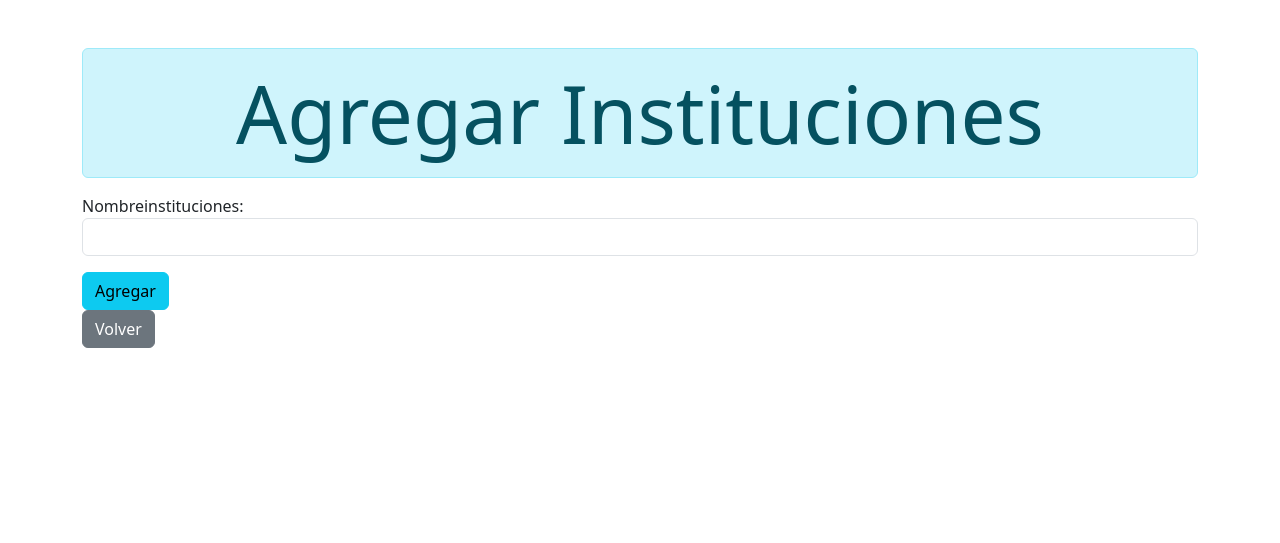
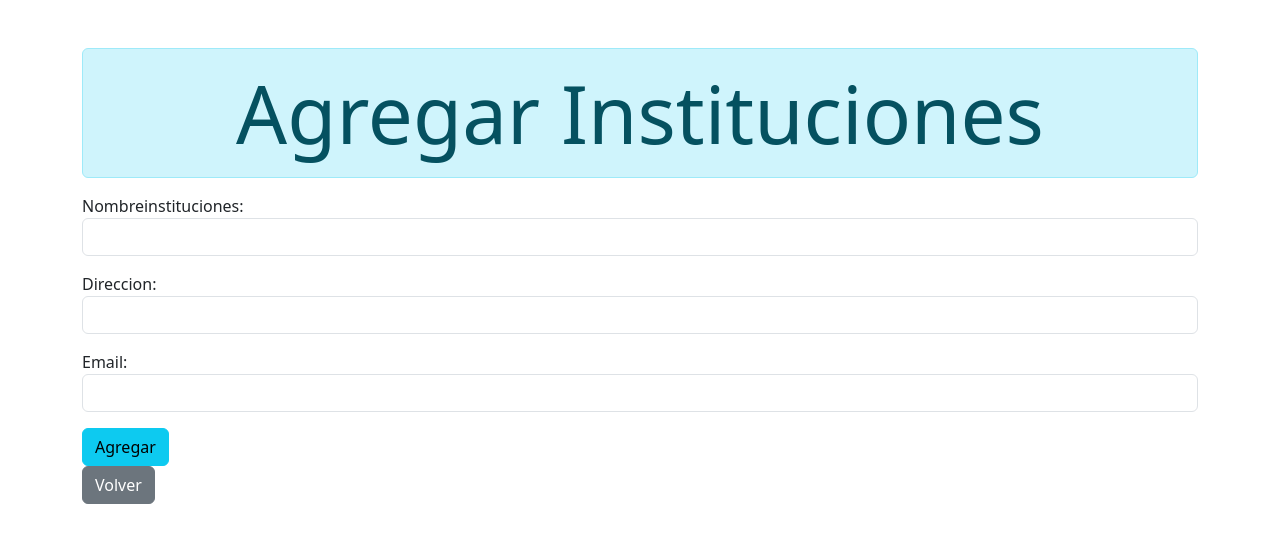
Before and after one commit to KirinRyust/rodriguez_diego_FINAL, a Django app: page /agregarInstituciones/ in a window 1280 px wide. Shown: the top 543 px of the page. Run offline with Django 5.2, Linux system fonts and the light colour scheme.

Commit message:
Add files via upload

```diff
--- a/rodriguez_diegoAPP_FINAL/forms.py
+++ b/rodriguez_diegoAPP_FINAL/forms.py
@@ -9,7 +9,14 @@ class InstitucionesForm(forms.ModelForm):
         required=True,
         validators=[validators.MaxLengthValidator(80)]
     )
+    direccion = forms.CharField(
+        required=True,
+        validators=[validators.MaxLengthValidator(80)]
+    )
+    email = forms.EmailField(widget=forms.EmailInput)
     nombreInstituciones.widget.attrs['class'] = 'form-control'
+    direccion.widget.attrs['class'] = 'form-control'
+    email.widget.attrs['class'] = 'form-control'
 
 class SeminarioForm(forms.ModelForm):
     class Meta:
--- a/rodriguez_diegoAPP_FINAL/models.py
+++ b/rodriguez_diegoAPP_FINAL/models.py
@@ -3,7 +3,9 @@ from django.db import models
 # Create your models here.
 class Instituciones(models.Model):
     id = models.AutoField(primary_key=True)
-    nombreInstituciones = models.CharField(max_length=25)
+    nombreInstituciones = models.CharField(max_length=80)
+    direccion = models.CharField(max_length=80)
+    email = models.EmailField()
     def __str__(self):
         return self.nombreInstituciones
 
@@ -16,5 +18,5 @@ class Seminario(models.Model):
     fechaInscripcion = models.DateField()
     horaInscripcion = models.TimeField()
     email = models.EmailField()
-    estado = models.CharField(max_length=25)
-    observacion = models.CharField(max_length=60)
+    estado = models.CharField(max_length=80)
+    observacion = models.CharField(max_length=80)
--- a/templates/agregarseminarios.html
+++ b/templates/agregarseminarios.html
@@ -9,7 +9,7 @@
 <body class="container mt-5">
     <div class="alert alert-info display-1 text-center">Agregar Seminarios</div>
         <form method='post'>
-            {{formS}}
+            {{formS.as_p}}
             {% csrf_token %}
             <input type="submit" value="Agregar" class="btn btn-info">
         </form>
--- a/templates/listarInstituciones.html
+++ b/templates/listarInstituciones.html
@@ -16,6 +16,8 @@
                 <tr>
                     <th>#</th>
                     <th>Nombre Institucion</th>
+                    <th>Direccion Institucion</th>
+                    <th>Email Institucion</th>
                     <th>Opciones API</th>
                 </tr>
             </thead>
@@ -24,6 +26,8 @@
                 <tr>
                     <td>{{ instituciones.id }}</td>
                     <td>{{ instituciones.nombreInstituciones }}</td>
+                    <td>{{ instituciones.direccion }}</td>
+                    <td>{{ instituciones.email }}</td>
                     <td><a href="{% url 'instituciones_detail' pk=instituciones.id %}" class="btn btn-warning btn-sm"><i class="bi bi-pencil"></i></a></td>
                 </tr>
                 {% endfor %}
```
Also changed, not shown: rodriguez_diegoAPP_FINAL/migrations/0001_initial.py.
